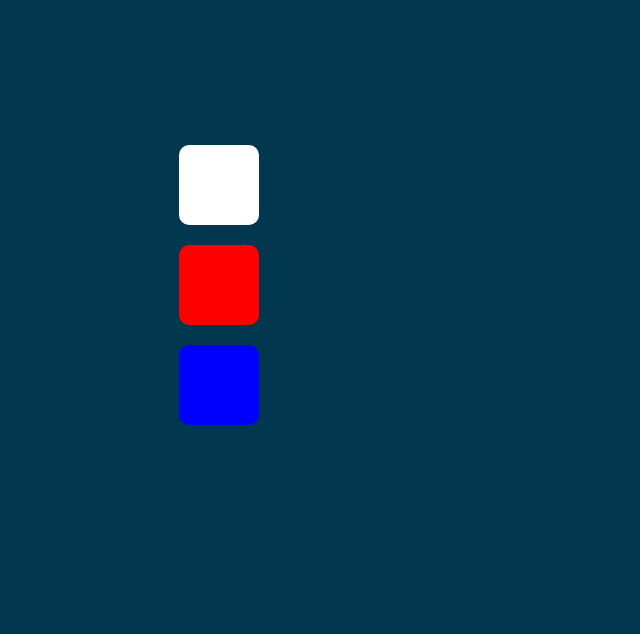
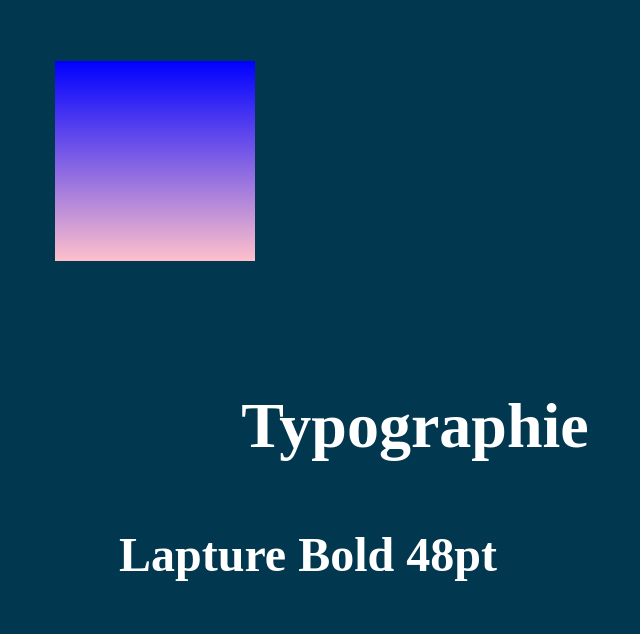
Before and after one commit to Martignac/mainslibres, a plain HTML site: page index.html in a window 1280 px wide. Shown: the part 679-1313 px from the top of the page, without its empty margins (225-865 px from the left). Drawn offline with nearby package versions, Linux system fonts and the light colour scheme.

Commit message:
Suppression d'une imge

```diff
--- a/index.html
+++ b/index.html
@@ -10,6 +10,7 @@
     <link rel="stylesheet" href="styles/main.css">
     <link rel="stylesheet" href="styles/typo.css">
 
+    </html>
   </head>
   <body>
 
@@ -23,15 +24,13 @@
 
 <h1>Couleurs</h1>
 
-<section class="color-section">
-
-    <ul id="colors">
-        <li id="color-1"></li>
-        <li id="color-2"></li>
-        <li id="color-3"></li>
-    </ul>
-
-</section>
+<body>
+<div>
+<meta charset="utf-8" />
+<title>Dégradés</title>
+<link rel="stylesheet" href="style.css"/>
+</div>
+</body>
 
 <section>
 
--- a/styles/main.css
+++ b/styles/main.css
@@ -16,27 +16,13 @@ header {
   position: relative;
 }
 
-#colors li {
-  height : 80px;
-  width : 80px;
-  border-radius: 10px;
-  color : #fff;
-  display: flex;
-  align-items: center;
-  justify-content: center;
+div
+{
+    background-image: linear-gradient(blue, pink);
+    width: 200px;
+    height: 200px;
 }
 
-#color-1 {
- background-color: white;
-}
-
-#color-2 {
- background-color: red;
-}
-
-#color-3 {
- background-color: blue;
-}
 
 img {
   width: 30%;
```
Also changed, not shown: styles/manon.jpg (deleted).
